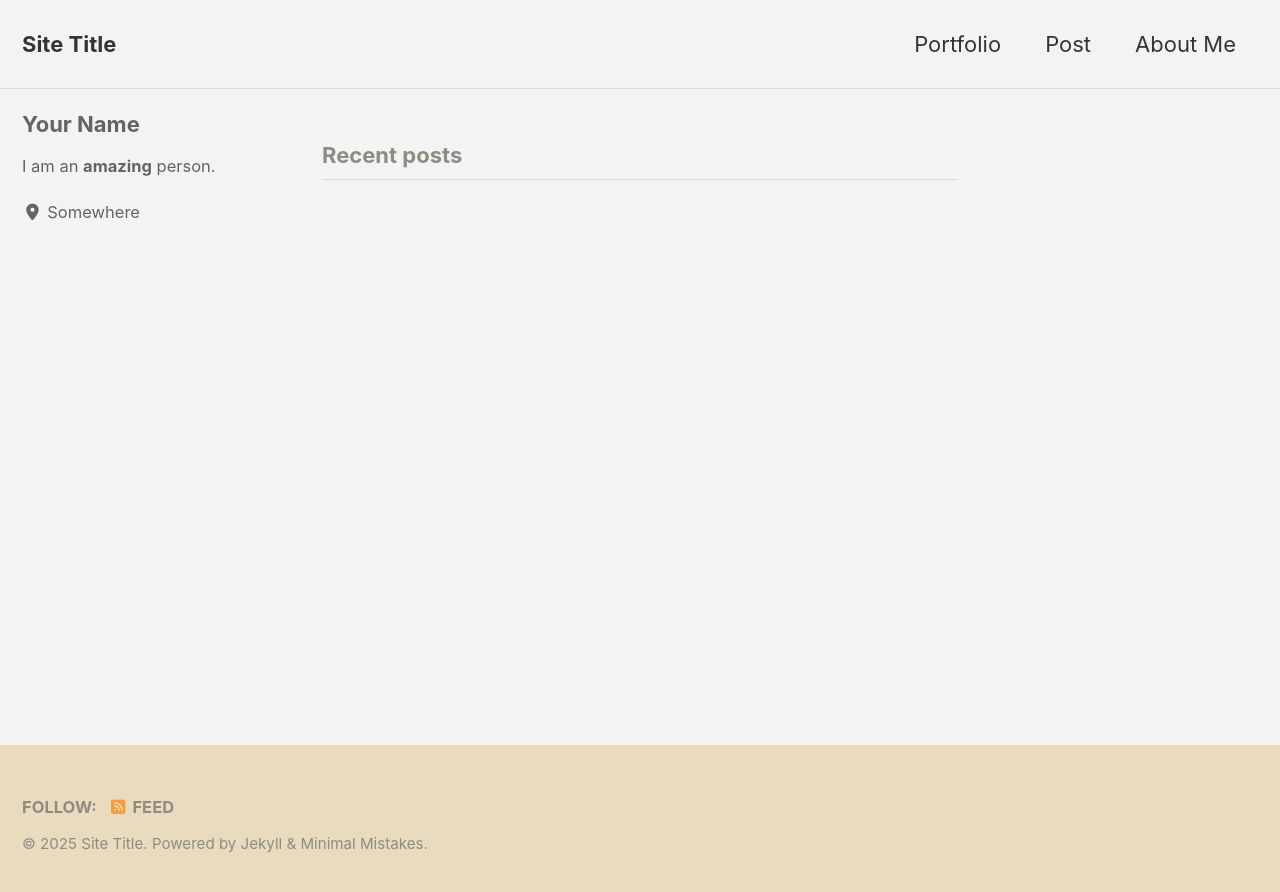
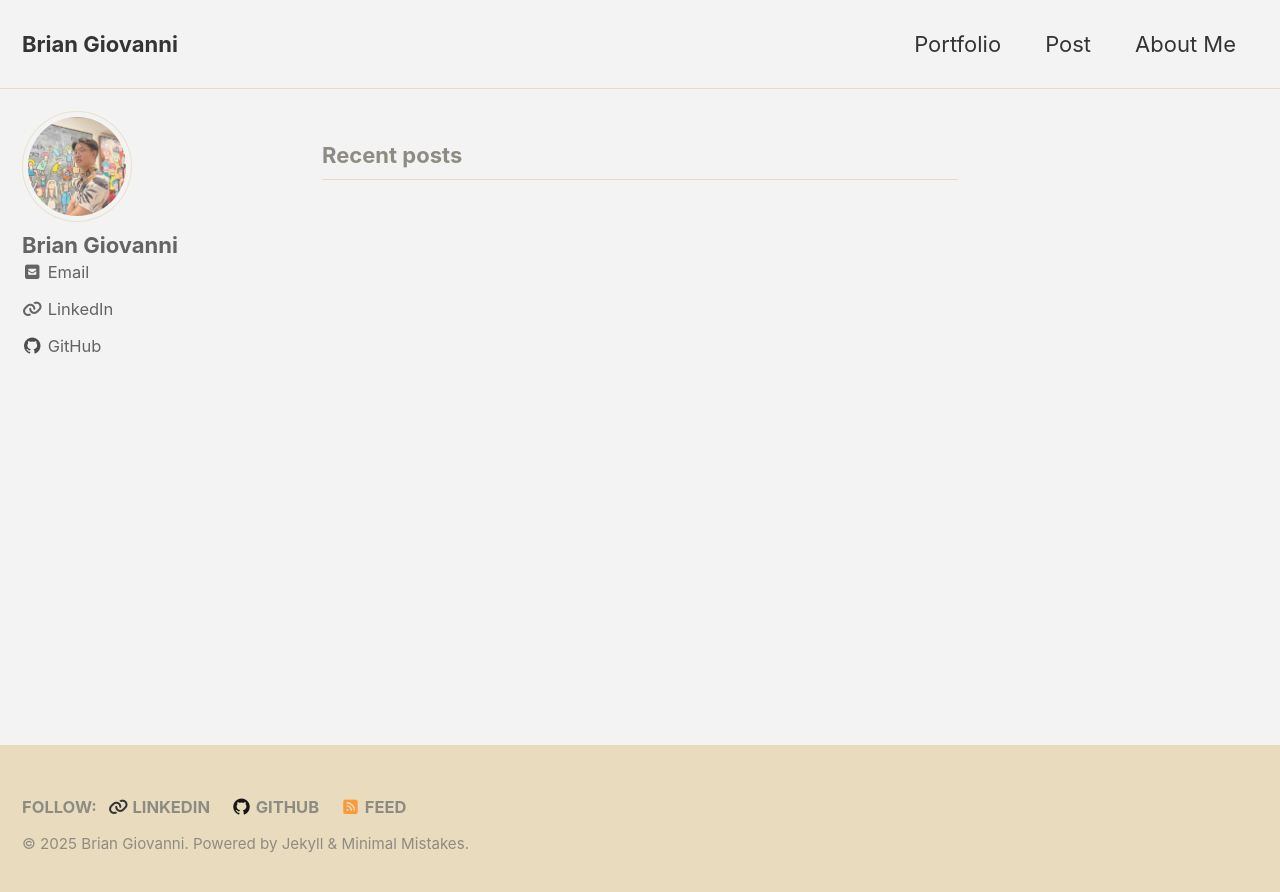
Before and after one commit to brian-giovanni/brian-giovanni.github.io, a Jekyll site: the page built from index.html, in a window 1280 px wide. Shown: the top 892 px of the page. Built offline with Jekyll 4.4.1, drawn with Linux system fonts in a browser that asks for light colours; cached includes are drawn as plain includes; the list of posts is cut into pages by our own code.

Commit message:
Adding images and certain adjustment

```diff
--- a/_config.yml
+++ b/_config.yml
@@ -17,11 +17,11 @@ minimal_mistakes_skin    : "dirt" # "air", "aqua", "contrast", "dark", "dirt", "
 # Site Settings
 locale                   : "en-US"
 rtl                      : # true, false (default) # turns direction of the page into right to left for RTL languages
-title                    : "Site Title"
+title                    : "Brian Giovanni"
 title_separator          : "-"
 subtitle                 : # site tagline that appears below site title in masthead
-name                     : "Your Name"
-description              : "An amazing website."
+name                     : "Brian Giovanni"
+description              : "Data Scientist"
 url                      : # the base hostname & protocol for your site e.g. "https://mmistakes.github.io"
 baseurl                  : # the subpath of your site, e.g. "/blog"
 repository               : # GitHub username/repo-name e.g. "mmistakes/minimal-mistakes"
@@ -113,52 +113,31 @@ analytics:
 
 # Site Author
 author:
-  name             : "Your Name"
-  avatar           : # path of avatar image, e.g. "/assets/images/bio-photo.jpg"
-  bio              : "I am an **amazing** person."
-  location         : "Somewhere"
+  name             : "Brian Giovanni"
+  avatar           : "/assets/images/bio.jpg"
+  bio              :
+  location         :
   email            :
   links:
     - label: "Email"
       icon: "fas fa-fw fa-envelope-square"
-      # url: "mailto:your.name@email.com"
-    - label: "Website"
+      url: "mailto:brian.giovanni2807@gmail.com"
+    - label: "LinkedIn"
       icon: "fas fa-fw fa-link"
-      # url: "https://your-website.com"
-    - label: "Twitter"
-      icon: "fab fa-fw fa-twitter-square"
-      # url: "https://twitter.com/"
-    - label: "Facebook"
-      icon: "fab fa-fw fa-facebook-square"
-      # url: "https://facebook.com/"
+      url: "https://www.linkedin.com/in/brian-giovanni/"
     - label: "GitHub"
       icon: "fab fa-fw fa-github"
-      # url: "https://github.com/"
-    - label: "Instagram"
-      icon: "fab fa-fw fa-instagram"
-      # url: "https://instagram.com/"
+      url: "https://github.com/brian-giovanni"
 
 # Site Footer
 footer:
   links:
-    - label: "Twitter"
-      icon: "fab fa-fw fa-twitter-square"
-      # url:
-    - label: "Facebook"
-      icon: "fab fa-fw fa-facebook-square"
-      # url:
+    - label: "LinkedIn"
+      icon: "fas fa-fw fa-link"
+      url: "https://www.linkedin.com/in/brian-giovanni/"
     - label: "GitHub"
       icon: "fab fa-fw fa-github"
-      # url:
-    - label: "GitLab"
-      icon: "fab fa-fw fa-gitlab"
-      # url:
-    - label: "Bitbucket"
-      icon: "fab fa-fw fa-bitbucket"
-      # url:
-    - label: "Instagram"
-      icon: "fab fa-fw fa-instagram"
-      # url:
+      url: "https://github.com/brian-giovanni"
 
 
 # Reading Files
@@ -264,7 +243,6 @@ plugins:
   - jekyll-gist
   - jekyll-feed
   - jekyll-include-cache
-  - jekyll-remote-theme
 
 # mimic GitHub Pages with --safe
 whitelist:
```
Also changed, not shown: _pages/about.md (+0 -5 lines), assets/images/bio.jpg (added).
